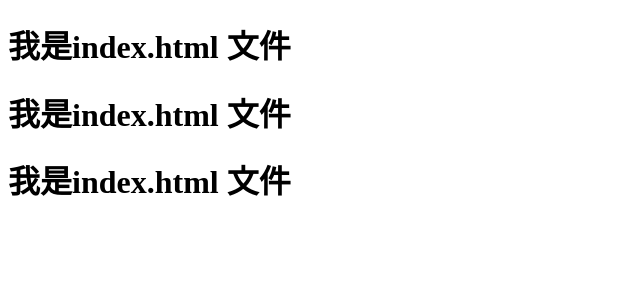
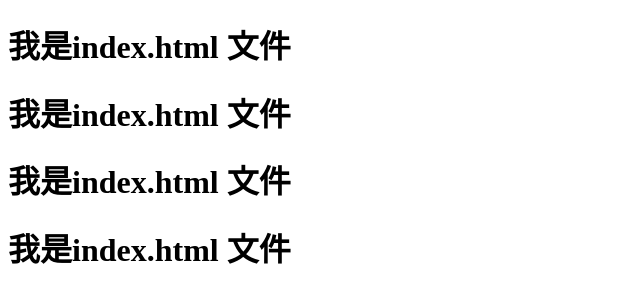
Before and after one commit to liuerjian1022/git-demo, a plain HTML site: page index.html in a window 1280 px wide. Shown: the whole page, without its empty margins (0-640 px from the left). Drawn offline with Linux system fonts and the light colour scheme.

Commit message:
A程序员的第四次提交

```diff
--- a/index.html
+++ b/index.html
@@ -11,6 +11,7 @@
     <h1>我是index.html 文件</h1>
     <h1>我是index.html 文件</h1>
     <h1>我是index.html 文件</h1>
+    <h1>我是index.html 文件</h1>
 </body>
 
 </html>
```
